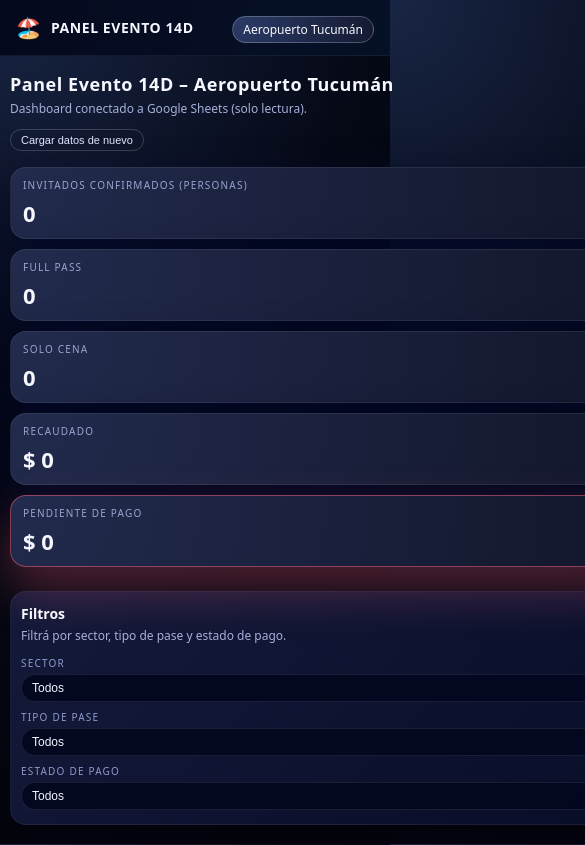
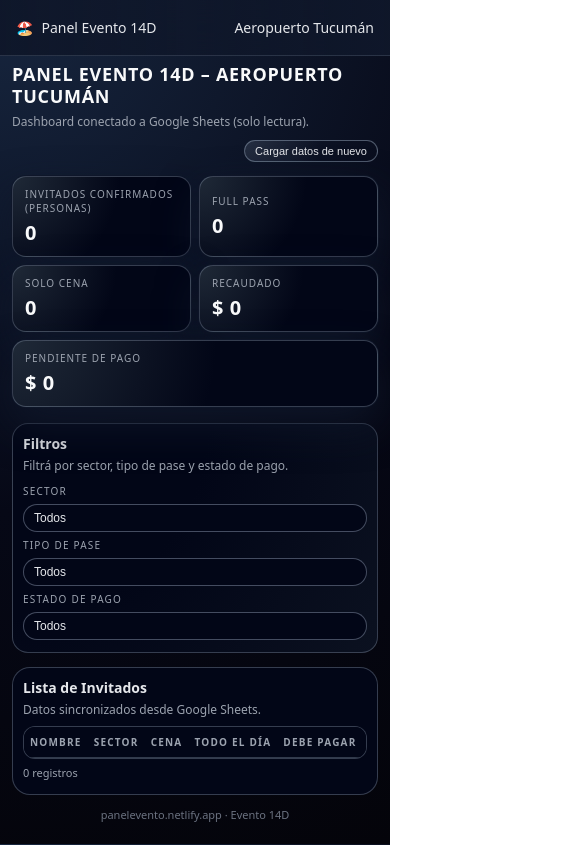
Before and after one commit to azafe/PanelAdminEvento, a plain HTML site: page index.html in a window 390 px wide. Shown: the top 845 px of the page, 585 px wide, since content can reach past the window. Drawn offline with Linux system fonts and the light colour scheme; no server answers.

Commit message:
stylecss

```diff
--- a/style.css
+++ b/style.css
@@ -1,4 +1,4 @@
-/* ===== RESET ===== */
+/* ===== RESET BÁSICO ===== */
 *,
 *::before,
 *::after {
@@ -15,274 +15,430 @@ body {
 body {
   font-family: system-ui, -apple-system, BlinkMacSystemFont, "SF Pro Text",
     "Segoe UI", sans-serif;
-  background: radial-gradient(circle at top left, #182544 0, #050815 40%, #02030a 100%);
-  color: #f7f8ff;
+  background: radial-gradient(circle at top left, #17263f 0, #060816 55%, #04040a 100%);
+  color: #e5e7eb;
+  -webkit-font-smoothing: antialiased;
 }
 
 /* ===== LAYOUT GENERAL ===== */
-.app-shell {
+
+.app {
   min-height: 100vh;
   display: flex;
   flex-direction: column;
 }
 
 .dashboard {
-  max-width: 1200px;
+  width: 100%;
+  max-width: 1120px;
   margin: 0 auto;
-  padding: 88px 16px 32px;
+  padding: 80px 24px 32px;
 }
 
-/* ===== TOPBAR ===== */
+/* ===== TOPBAR / HEADER SUPERIOR ===== */
+
 .topbar {
   position: fixed;
   inset: 0 0 auto 0;
   height: 56px;
+  padding: 0 16px;
   display: flex;
   align-items: center;
   justify-content: space-between;
-  padding: 0 16px;
-  backdrop-filter: blur(14px);
-  background: linear-gradient(90deg, rgba(3, 6, 25, 0.9), rgba(6, 20, 45, 0.75));
-  border-bottom: 1px solid rgba(255, 255, 255, 0.06);
-  z-index: 50;
+  backdrop-filter: blur(18px);
+  background: linear-gradient(
+      90deg,
+      rgba(15, 23, 42, 0.98),
+      rgba(15, 23, 42, 0.8),
+      rgba(15, 23, 42, 0.98)
+    );
+  border-bottom: 1px solid rgba(148, 163, 184, 0.2);
+  z-index: 20;
 }
 
 .topbar-left {
   display: flex;
   align-items: center;
-  gap: 10px;
+  gap: 8px;
 }
 
-.topbar-icon {
-  font-size: 20px;
+.logo-pill {
+  display: inline-flex;
+  align-items: center;
+  gap: 6px;
+  padding: 4px 10px;
+  border-radius: 999px;
+  background: radial-gradient(circle at 0 0, #22c55e 0, #0ea5e9 40%, #1e293b 100%);
+  box-shadow: 0 0 22px rgba(56, 189, 248, 0.45);
 }
 
-.topbar-title {
+.logo-icon {
+  width: 16px;
+  height: 16px;
+  border-radius: 6px;
+  background: radial-gradient(circle at 30% 20%, #f97316 0, #facc15 40%, #ea580c 100%);
+  display: flex;
+  align-items: center;
+  justify-content: center;
+  color: #020617;
+  font-size: 12px;
+}
+
+.logo-text {
+  font-size: 11px;
   font-weight: 600;
-  letter-spacing: 0.04em;
-  font-size: 14px;
+  letter-spacing: 0.06em;
+  text-transform: uppercase;
+  color: #f9fafb;
+}
+
+.topbar-right {
+  display: flex;
+  align-items: center;
+  gap: 8px;
+}
+
+.badge-location {
+  padding: 4px 10px;
+  border-radius: 999px;
+  border: 1px solid rgba(148, 163, 184, 0.6);
+  color: #e5e7eb;
+  font-size: 11px;
+  letter-spacing: 0.06em;
   text-transform: uppercase;
 }
 
-.topbar-right .topbar-pill {
-  font-size: 12px;
-  padding: 4px 10px;
-  border-radius: 999px;
-  border: 1px solid rgba(250, 250, 255, 0.24);
-  background: radial-gradient(circle at top left, #2c3c68, #141a32);
-}
+/* ===== ENCABEZADO DE PÁGINA ===== */
 
-/* ===== HEADING ===== */
 .heading {
+  display: flex;
+  align-items: flex-start;
+  justify-content: space-between;
+  gap: 16px;
   margin-bottom: 24px;
 }
 
+.heading-title {
+  display: flex;
+  flex-direction: column;
+  gap: 6px;
+}
+
 .heading h1 {
-  font-size: clamp(22px, 3vw, 26px);
-  font-weight: 700;
-  letter-spacing: 0.03em;
+  font-size: 26px;
+  letter-spacing: 0.04em;
+  text-transform: uppercase;
+  color: #f9fafb;
 }
 
 .heading p {
-  margin-top: 4px;
-  font-size: 14px;
-  color: #a6b0d9;
+  font-size: 13px;
+  color: #9ca3af;
 }
 
 .ghost-button {
-  margin-top: 12px;
+  border-radius: 999px;
+  border: 1px solid rgba(148, 163, 184, 0.5);
   padding: 6px 14px;
-  background: transparent;
-  border-radius: 999px;
-  border: 1px solid rgba(255, 255, 255, 0.18);
-  color: #e3e7ff;
+  background: radial-gradient(circle at 0 0, rgba(148, 163, 184, 0.18), transparent 60%);
+  color: #e5e7eb;
   font-size: 12px;
   cursor: pointer;
-  transition: background 0.15s ease, transform 0.08s ease, border-color 0.15s ease;
+  display: inline-flex;
+  align-items: center;
+  gap: 6px;
+  transition: all 0.15s ease-out;
 }
+
 .ghost-button:hover {
-  background: rgba(255, 255, 255, 0.06);
+  border-color: rgba(248, 250, 252, 0.85);
+  color: #f9fafb;
   transform: translateY(-1px);
 }
 
 /* ===== KPI CARDS ===== */
+
 .kpi-grid {
   display: grid;
-  grid-template-columns: repeat(auto-fit, minmax(180px, 1fr));
+  grid-template-columns: repeat(5, minmax(0, 1fr));
   gap: 14px;
-  margin-bottom: 24px;
+  margin-bottom: 20px;
 }
 
 .kpi-card {
+  position: relative;
   padding: 14px 16px;
   border-radius: 18px;
-  background: radial-gradient(circle at top left, #222b4d, #101427);
-  border: 1px solid rgba(255, 255, 255, 0.08);
-  box-shadow: 0 18px 40px rgba(3, 9, 40, 0.9);
+  background: radial-gradient(circle at 0 0, #1f2937 0, #020617 55%);
+  border: 1px solid rgba(148, 163, 184, 0.35);
+  box-shadow:
+    0 18px 40px rgba(15, 23, 42, 0.85),
+    0 0 0 1px rgba(15, 23, 42, 0.8);
+  display: flex;
+  flex-direction: column;
+  justify-content: center;
 }
 
-.kpi-card-danger {
-  border-color: rgba(255, 99, 132, 0.5);
-  box-shadow: 0 22px 50px rgba(255, 99, 132, 0.3);
+.kpi-card.danger {
+  border-color: rgba(248, 113, 113, 0.8);
+  box-shadow:
+    0 18px 40px rgba(15, 23, 42, 0.9),
+    0 0 22px rgba(248, 113, 113, 0.35);
 }
 
 .kpi-label {
   font-size: 11px;
+  color: #9ca3af;
+  letter-spacing: 0.1em;
   text-transform: uppercase;
-  letter-spacing: 0.12em;
-  color: #9aa4ce;
-  margin-bottom: 6px;
 }
 
 .kpi-value {
-  font-size: 26px;
+  margin-top: 6px;
+  font-size: 24px;
   font-weight: 700;
+  letter-spacing: 0.03em;
+  color: #f9fafb;
 }
 
-.kpi-money {
-  font-variant-numeric: tabular-nums;
+/* ===== CARD CONTENEDOR GENÉRICO ===== */
+
+.card {
+  border-radius: 22px;
+  background: radial-gradient(circle at 0 0, #111827 0, #020617 60%);
+  border: 1px solid rgba(148, 163, 184, 0.35);
+  box-shadow: 0 22px 45px rgba(15, 23, 42, 0.9);
 }
 
 /* ===== FILTROS ===== */
+
 .filters-card {
-  margin-bottom: 24px;
-  padding: 16px 16px 18px;
+  margin-top: 8px;
+  padding: 16px 18px 18px;
   border-radius: 20px;
-  background: linear-gradient(135deg, rgba(20, 26, 58, 0.98), rgba(8, 13, 40, 0.98));
-  border: 1px solid rgba(255, 255, 255, 0.06);
+  background: radial-gradient(circle at 0 0, #020617 0, #020617 45%, #0b1120 100%);
+  border: 1px solid rgba(148, 163, 184, 0.35);
+}
+
+.filters-header {
+  display: flex;
+  flex-direction: column;
+  gap: 4px;
 }
 
 .filters-header h2 {
-  font-size: 16px;
-  margin-bottom: 4px;
+  font-size: 15px;
+  color: #e5e7eb;
 }
 
 .filters-header p {
-  font-size: 13px;
-  color: #a6b0d9;
+  font-size: 12px;
+  color: #9ca3af;
 }
 
 .filters-grid {
   display: grid;
-  grid-template-columns: repeat(auto-fit, minmax(180px, 1fr));
+  grid-template-columns: repeat(3, minmax(0, 1fr));
   gap: 12px;
   margin-top: 12px;
 }
 
+.filter-group {
+  display: flex;
+  flex-direction: column;
+  gap: 4px;
+}
+
 .filter-group label {
-  display: block;
-  margin-bottom: 4px;
   font-size: 11px;
+  color: #9ca3af;
   letter-spacing: 0.12em;
   text-transform: uppercase;
-  color: #8f9acc;
 }
 
 .filter-group select {
-  width: 100%;
-  padding: 8px 10px;
+  appearance: none;
   border-radius: 999px;
-  border: 1px solid rgba(255, 255, 255, 0.09);
-  background: rgba(3, 7, 30, 0.9);
-  color: #f2f4ff;
+  border: 1px solid rgba(148, 163, 184, 0.45);
+  background: radial-gradient(circle at 0 0, #020617 0, #020617 60%, #020617 100%);
+  padding: 7px 12px;
+  color: #e5e7eb;
   font-size: 13px;
-  appearance: none;
+  outline: none;
 }
 
-/* ===== TABLA ===== */
+.filter-group select:focus {
+  border-color: #38bdf8;
+  box-shadow: 0 0 0 1px rgba(56, 189, 248, 0.5);
+}
+
+/* ===== TABLA DE INVITADOS ===== */
+
 .table-card {
-  margin-bottom: 24px;
-  padding: 16px;
+  margin-top: 18px;
+  padding: 16px 18px 18px;
   border-radius: 22px;
-  background: radial-gradient(circle at top left, #1b2143, #060919);
-  border: 1px solid rgba(255, 255, 255, 0.08);
-  box-shadow: 0 22px 50px rgba(2, 5, 25, 0.9);
+  background: radial-gradient(circle at 0 0, #020617 0, #020617 50%, #020617 100%);
+  border: 1px solid rgba(148, 163, 184, 0.35);
+}
+
+.table-header {
+  display: flex;
+  flex-direction: column;
+  gap: 4px;
 }
 
 .table-header h2 {
-  font-size: 16px;
+  font-size: 15px;
+  color: #e5e7eb;
 }
+
 .table-header p {
-  font-size: 13px;
-  color: #a6b0d9;
+  font-size: 12px;
+  color: #9ca3af;
 }
 
 .table-wrapper {
   margin-top: 12px;
-  border-radius: 16px;
-  overflow: auto;
-  border: 1px solid rgba(255, 255, 255, 0.06);
+  border-radius: 14px;
+  border: 1px solid rgba(148, 163, 184, 0.35);
+  overflow: hidden;
+  background: radial-gradient(circle at 0 0, #020617 0, #020617 55%, #020617 100%);
 }
 
+/* Tabla pura */
 table {
   width: 100%;
   border-collapse: collapse;
-  min-width: 680px;
+  font-size: 13px;
 }
 
 thead {
-  background: linear-gradient(90deg, #131832, #171e3c);
+  background: linear-gradient(90deg, #020617, #020617);
 }
 
 thead th {
+  padding: 10px 10px;
   text-align: left;
-  padding: 10px 12px;
   font-size: 11px;
+  font-weight: 600;
+  letter-spacing: 0.12em;
   text-transform: uppercase;
-  letter-spacing: 0.12em;
-  color: #c4cbf2;
-  border-bottom: 1px solid rgba(255, 255, 255, 0.08);
+  color: #9ca3af;
+  border-bottom: 1px solid rgba(55, 65, 81, 0.9);
+}
+
+tbody tr:nth-child(even) {
+  background: rgba(15, 23, 42, 0.7);
+}
+
+tbody tr:nth-child(odd) {
+  background: rgba(15, 23, 42, 0.4);
+}
+
+tbody tr:hover {
+  background: rgba(56, 189, 248, 0.08);
+}
+
+tbody td {
+  padding: 8px 10px;
+  border-bottom: 1px solid rgba(30, 41, 59, 0.9);
+  color: #e5e7eb;
   white-space: nowrap;
 }
 
-tbody tr:nth-child(even) {
-  background: rgba(13, 18, 40, 0.92);
-}
-tbody tr:nth-child(odd) {
-  background: rgba(7, 11, 28, 0.96);
+td:first-child,
+th:first-child {
+  position: sticky;
+  left: 0;
+  background: inherit;
 }
 
-tbody td {
-  padding: 8px 12px;
-  font-size: 13px;
-  border-bottom: 1px solid rgba(255, 255, 255, 0.04);
-  vertical-align: middle;
+/* Footer de la tabla */
+.table-footer {
+  margin-top: 8px;
+  display: flex;
+  justify-content: space-between;
+  align-items: center;
+  font-size: 11px;
+  color: #9ca3af;
 }
 
-tbody td:nth-child(5),
-tbody td:nth-child(6),
-tbody td:nth-child(7) {
-  font-variant-numeric: tabular-nums;
+/* ===== BADGES / UTILIDADES ===== */
+
+.badge {
+  display: inline-flex;
+  align-items: center;
+  justify-content: center;
+  border-radius: 999px;
+  padding: 2px 8px;
+  font-size: 11px;
 }
 
-.table-footer {
-  margin-top: 8px;
-  font-size: 12px;
-  color: #9aa4ce;
-  display: flex;
-  justify-content: space-between;
+.badge-pill {
+  border-radius: 999px;
+  border: 1px solid rgba(148, 163, 184, 0.5);
+  padding: 2px 8px;
+  font-size: 11px;
+  color: #e5e7eb;
+}
+
+/* ===== BOTÓN "CARGAR DATOS DE NUEVO" ===== */
+
+.reload-button {
+  border-radius: 999px;
+  border: 1px solid rgba(148, 163, 184, 0.7);
+  padding: 4px 12px;
+  background: radial-gradient(circle at 0 0, rgba(148, 163, 184, 0.24), transparent 60%);
+  color: #f9fafb;
+  font-size: 11px;
+  display: inline-flex;
+  align-items: center;
+  gap: 6px;
+  cursor: pointer;
+  transition: all 0.15s ease-out;
+}
+
+.reload-button:hover {
+  transform: translateY(-1px);
+  border-color: rgba(248, 250, 252, 0.9);
 }
 
 /* ===== FOOTER ===== */
+
 .footer {
-  margin-top: 16px;
+  margin-top: auto;
+  padding: 12px 16px 20px;
   font-size: 11px;
-  color: #7d86b3;
+  color: #6b7280;
   text-align: center;
 }
 
-/* ===== RESPONSIVE MOBILE ===== */
+/* =====================================================
+   RESPONSIVE MOBILE (<= 768px) – VERSIÓN MEJORADA
+   ===================================================== */
+
 @media (max-width: 768px) {
-  .dashboard {
-    padding: 72px 10px 20px;
+  body {
+    font-size: 14px;
   }
 
+  .dashboard {
+    padding: 64px 12px 20px;
+    max-width: 100%;
+  }
+
+  /* HEADER */
   .heading {
-    margin-bottom: 16px;
+    flex-direction: column;
+    align-items: flex-start;
+    gap: 6px;
+    margin-bottom: 14px;
   }
 
   .heading h1 {
     font-size: 18px;
+    line-height: 1.2;
   }
 
   .heading p {
@@ -290,19 +446,27 @@ tbody td:nth-child(7) {
   }
 
   .ghost-button {
+    align-self: flex-end;
+    margin-top: 4px;
     font-size: 11px;
     padding: 4px 10px;
   }
 
-  /* KPI cards: 1 por fila, más compactos */
+  /* KPI CARDS → 2 columnas */
   .kpi-grid {
-    grid-template-columns: 1fr;
-    gap: 10px;
+    grid-template-columns: repeat(2, minmax(0, 1fr));
+    gap: 8px;
+    margin-bottom: 16px;
   }
 
   .kpi-card {
     padding: 10px 12px;
-    border-radius: 16px;
+    border-radius: 14px;
+  }
+
+  /* Última KPI (Pendiente de pago) ocupa todo el ancho */
+  .kpi-card:last-child {
+    grid-column: 1 / -1;
   }
 
   .kpi-label {
@@ -310,12 +474,14 @@ tbody td:nth-child(7) {
   }
 
   .kpi-value {
-    font-size: 22px;
+    font-size: 20px;
+    margin-top: 4px;
   }
 
-  /* Filtros */
+  /* FILTROS */
   .filters-card {
-    padding: 12px 10px 14px;
+    margin-top: 6px;
+    padding: 10px 10px 12px;
     border-radius: 16px;
   }
 
@@ -329,21 +495,25 @@ tbody td:nth-child(7) {
 
   .filters-grid {
     grid-template-columns: 1fr;
-    gap: 8px;
+    gap: 6px;
+    margin-top: 10px;
   }
 
   .filter-group label {
     font-size: 10px;
+    margin-bottom: 2px;
   }
 
   .filter-group select {
     font-size: 12px;
     padding: 6px 10px;
+    border-radius: 999px;
   }
 
-  /* Tabla */
+  /* TABLA INVITADOS */
   .table-card {
-    padding: 12px 10px;
+    margin-top: 14px;
+    padding: 10px 10px 14px;
     border-radius: 18px;
   }
 
@@ -358,26 +528,33 @@ tbody td:nth-child(7) {
   .table-wrapper {
     margin-top: 8px;
     border-radius: 12px;
+    max-height: 60vh;        /* limita alto para no hacer scroll infinito */
+    overflow: auto;
   }
 
   table {
-    min-width: 600px;      /* para que no se deforme */
+    min-width: 650px;        /* mantiene el ancho de tabla y se hace scroll horizontal */
+    font-size: 12px;
   }
 
   thead th {
-    padding: 8px 8px;
+    position: sticky;
+    top: 0;
+    z-index: 2;
+    padding: 8px 6px;
     font-size: 10px;
   }
 
   tbody td {
-    padding: 6px 8px;
+    padding: 6px 6px;
     font-size: 12px;
   }
 
   .table-footer {
-    font-size: 11px;
+    margin-top: 6px;
     flex-direction: column;
     align-items: flex-start;
     gap: 2px;
+    font-size: 11px;
   }
 }
```
